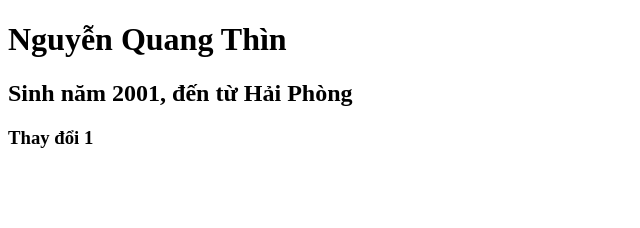
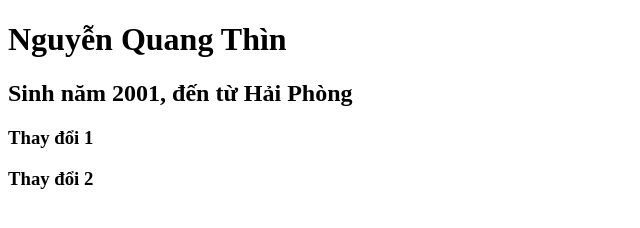
Before and after one commit to thinnq28/GitDocument, a plain HTML site: page index.html in a window 1280 px wide. Shown: the whole page, without its empty margins (0-640 px from the left). Drawn offline with Linux system fonts and the light colour scheme.

Commit message:
second change of fifth doc

```diff
--- a/index.html
+++ b/index.html
@@ -10,5 +10,6 @@
     <h1>Nguyễn Quang Thìn</h1>
     <h2>Sinh năm 2001, đến từ Hải Phòng</h2>
     <h3>Thay đổi 1</h3>
+    <h3>Thay đổi 2</h3>
 </body>
 </html>
```
